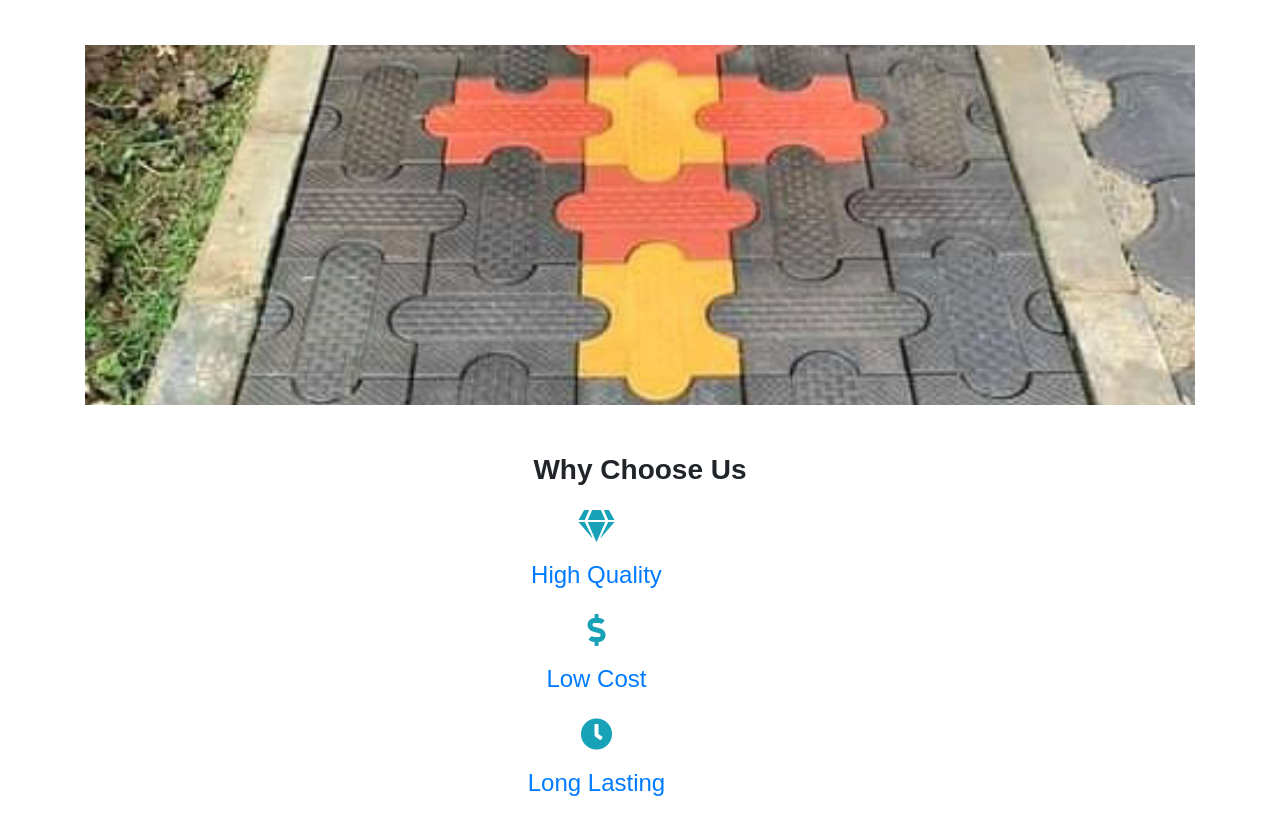
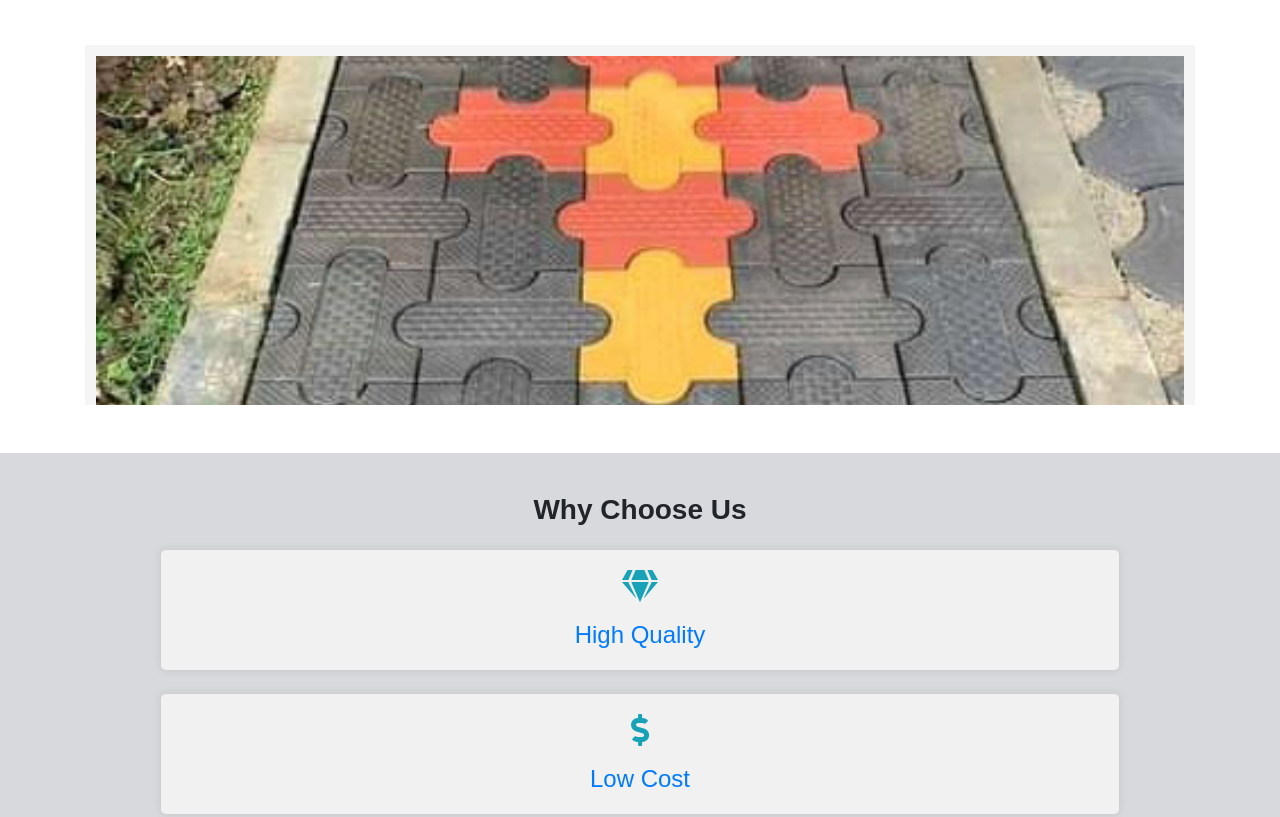
Before and after one commit to 50Petaflops/mastercompounds.github.io, a plain HTML site: page index.html in a window 1280 px wide. Shown: the part 1536-2353 px from the top of the page. Drawn offline with nearby package versions, Linux system fonts and the light colour scheme.

Commit message:
Update styles.css

```diff
--- a/styles.css
+++ b/styles.css
@@ -12,6 +12,7 @@ body, html {
 }
 
 .body-bg {
+    background-color: rgba(255, 255, 252, 1) /* slightly white color */
     display: flex;
     flex-direction: column;
     min-height: 100vh;
@@ -183,6 +184,25 @@ header {
     }
 }
 
+h1 {
+    font-size: calc(1.5rem + 3.5vw); /* This combines a base size with a viewport width component */
+}
+
+/* Minimum font size for small screens */
+@media (max-width: 600px) {
+    h1 {
+        font-size: 2rem; /* or whatever minimum you prefer */
+    }
+}
+
+/* Maximum font size for large screens */
+@media (min-width: 1200px) {
+    h1 {
+        font-size: 4rem; /* or whatever maximum you prefer */
+    }
+}
+
+
 .animation-1 {
     opacity: 5%;
     background-image: url(animation-1.jpg);
@@ -199,7 +219,6 @@ header {
 }
 
 .services-section {
-    opacity: 5%;
     background-image: url(services.jpg);
     background-size: cover;
     background-position: center;
@@ -216,6 +235,16 @@ header {
     width: auto;
 }
 
+.carousel-frame {
+    padding: 1%; /* Adjust this value as needed */
+    background-color: #f5f5f5; /* Or any other color to serve as the 'space' */
+}
+
+.carousel-frame .carousel-item img {
+    width: 100%;
+    height: auto;
+}
+
 .custom-btn {
     background-color: green;
     color: white;
@@ -226,7 +255,26 @@ header {
     transition: 0.3s;  /* optional: for a smooth hover effect */
 }
 
+.why-choose-us {
+    background-color: #d8d9dd; /* slightly white color */
+    padding: 40px 0;
+}
 
+    .distinct-div {
+        background-color: #f1f1f1; /* Light grey background */
+        padding: 20px;
+        border-radius: 5px; /* Rounded corners */
+        box-shadow: 0px 0px 10px rgba(0, 0, 0, 0.1); /* Slight shadow for depth */
+        transition: transform 0.3s; /* Smooth transform transition for hover effect */
+    }
+
+    .distinct-div:hover {
+        transform: scale(1.05); /* Slight scale on hover for an interactive feel */
+    }
+
+    .col-11 {
+        margin: 0 auto;
+    }
 
 /* Footer */
 footer {
```
